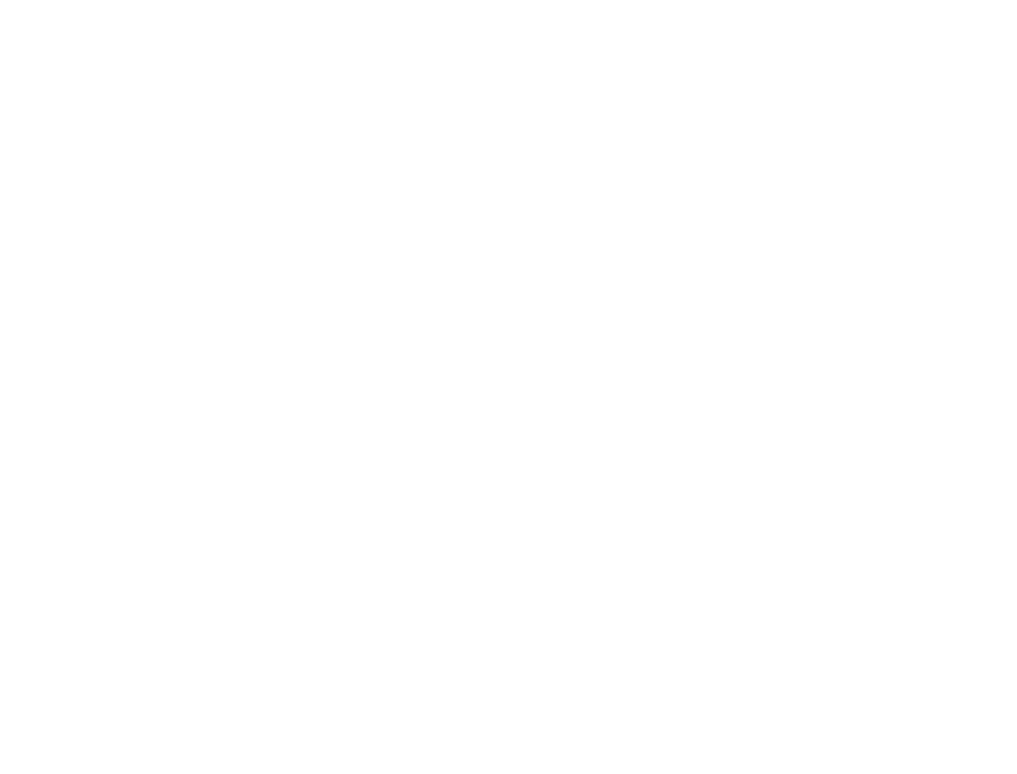
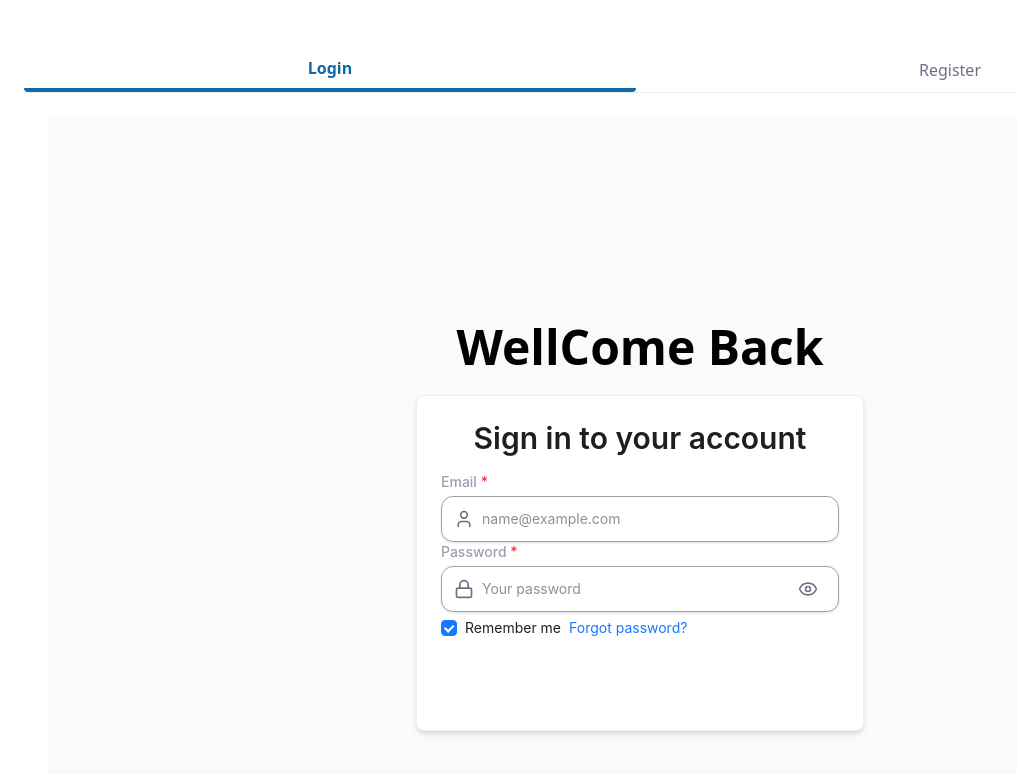
Before and after one commit to kaniz-naqvi/EMS, a React (Vite) app in the folder Client/: page /auth in a window 1280 px wide. Shown: the top 774 px of the page, without its empty margins (0-1017 px from the left). Built offline with nearby package versions, Linux system fonts and the light colour scheme.

Commit message:
Login Page

```diff
--- a/Client/package.json
+++ b/Client/package.json
@@ -12,6 +12,7 @@
   "dependencies": {
     "@phosphor-icons/react": "^2.1.10",
     "@tailwindcss/vite": "^4.1.13",
+    "antd": "^5.27.4",
     "lucide-react": "^0.544.0",
     "react": "^19.1.1",
     "react-dom": "^19.1.1",
--- a/Client/src/App.jsx
+++ b/Client/src/App.jsx
@@ -10,6 +10,7 @@
 import Loader from "./components/Atoms/Loader/Loader";
 import ProtectedRoute from "./utils/routes/ProtectedRoute";
 import NotFoundPage from "./Pages/PageNotFound/PageNotFound";
+import Auth from "./Pages/Auth/Auth";
 
 export default function App() {
   const routes = allowedRoutes();
@@ -64,23 +65,8 @@
       </Route>
 
       {/* Auth */}
-      <Route path="/auth">
-        {authLinks.map((r) => {
-          const Component = r.view;
-          return (
-            <Route
-              key={r.path}
-              path={r.path}
-              element={
-                <Suspense fallback={<Loader />}>
-                  <Component />
-                </Suspense>
-              }
-            />
-          );
-        })}
-      </Route>
 
+      <Route path="/auth" element={<Auth />} />
       {/* Catch-all */}
       <Route path="*" element={<NotFoundPage />} />
     </Routes>
--- /dev/null
+++ b/Client/src/Pages/Auth/Auth.jsx
@@ -0,0 +1,35 @@
+import React, { useState } from "react";
+import Login from "./modules/Login";
+import Register from "./modules/Register";
+import { H1 } from "@/components/Atoms/Shared/headings";
+import TabComponent from "@/components/Atoms/Tabs/TabComponent";
+import { useTheme } from "@/styles/theme";
+
+const Auth = () => {
+  const theme = useTheme();
+  // const [activeTab, setActiveTab] = useState("Login");
+
+  const tabs = [
+    { name: "Login", component: <Login /> },
+    { name: "Register", component: <Register /> },
+  ];
+
+  return (
+    <div className="lg:p-6 p-1">
+      <H1 className="text-center mb-4">
+        {/* {activeTab === "Login" ? "Welcome Back" : "Let’s Get Started"} */}
+      </H1>
+
+      <TabComponent
+        tabs={tabs}
+
+        onTabChange={(tabName) => setActiveTab(tabName)}
+        variant="underline"
+        grayBg={theme?.grayBg}
+    className="my-5"
+ />
+    </div>
+  );
+};
+
+export default Auth;
--- /dev/null
+++ b/Client/src/Pages/Auth/modules/Login.jsx
@@ -0,0 +1,71 @@
+import React from "react";
+import { H1, H3 } from "@/components/Atoms/Shared/headings";
+import { Form, Checkbox, Card } from "antd";
+import Button from "@/components/Atoms/Buttons/Buttons"; // custom button
+import InputComponent from "@/components/Atoms/Shared/Input"; // custom input
+import { Link } from "react-router-dom";
+
+const Login = ({ theme }) => {
+  const ghost = theme?.ghostColor;
+
+  const onFinish = (values) => {
+    console.log("Login form submitted:", values);
+  };
+
+  return (
+    <div className="flex flex-col items-center justify-center min-h-screen p-4 bg-gray-50">
+      <H1 className="text-center mt-5 mb-6">WellCome Back</H1>
+
+      <Card className="w-full max-w-md rounded-2xl shadow-md">
+        <H3 className="text-center mb-6">Sign in to your account</H3>
+
+        {/* Use AntD Form so validation works */}
+        <Form
+          name="login"
+          layout="vertical"
+          initialValues={{ remember: true }}
+          onFinish={onFinish}
+        >
+          {/* Email */}
+
+            <InputComponent
+              label="Email"
+              type="text"
+              icon="profile"
+              placeholder="name@example.com"
+              required
+            />
+
+          {/* Password */}
+
+            <InputComponent
+              label="Password"
+              type="password"
+              icon="lock"
+              placeholder="Your password"
+              required
+            />
+
+          {/* Remember Me + Forgot Password */}
+          <Form.Item className="flex items-center justify-between">
+            <Form.Item name="remember" valuePropName="checked" noStyle>
+              <Checkbox>Remember me</Checkbox>
+            </Form.Item>
+            <Link to="/">Forgot password?</Link>
+          </Form.Item>
+
+          {/* Submit Button */}
+            <Button
+              color={ghost}
+              className="w-full lg:w-auto"
+              type="submit" // tells AntD Form this submits
+            >
+              Sign in
+            </Button>
+        </Form>
+      </Card>
+    </div>
+  );
+};
+
+export default Login;
--- /dev/null
+++ b/Client/src/Pages/Auth/modules/Register.jsx
@@ -0,0 +1,9 @@
+import React from 'react'
+
+const Register = () => {
+  return (
+    <div>Register</div>
+  )
+}
+
+export default Register
--- a/Client/src/components/Atoms/Buttons/Buttons.jsx
+++ b/Client/src/components/Atoms/Buttons/Buttons.jsx
@@ -3,15 +3,15 @@
 const Button = ({
   children,
   variant = "primary", // 'primary' | 'secondary' | 'ghost'
-  color = "#0E6BA8", // Accept color from parent
+  color, // Accept color from parent
   onClick,
   disabled = false,
   className = "",
   style = {},
-  rounded = "rounded-lg",
+  rounded = "rounded",
   ...props
 }) => {
-  const baseClasses = `px-4 flex items-center gap-1 cursor-pointer py-2 ${rounded} transition font-medium focus:outline-none focus:ring-2 focus:ring-offset-2`;
+  const baseClasses = `px-4 cursor-pointer py-2 ${rounded}  transition font-medium focus:outline-none focus:ring-2 focus:ring-offset-2`;
 
   // Use passed color or fallback to current text color
   const buttonColor = color || "currentColor";
--- a/Client/src/utils/helpers/iconsHelper.js
+++ b/Client/src/utils/helpers/iconsHelper.js
@@ -15,6 +15,7 @@
   Upload,
   Download,
   Building2,
+  Lock,
 } from "lucide-react";
 import {
   FoldersIcon,
@@ -47,6 +48,7 @@
   analytics: BarChart,
   upload: Upload,
   download: Download,
+  lock: Lock,
 };
 
 export const getIcon = (icon) => {
--- a/Client/src/utils/routes/routes.js
+++ b/Client/src/utils/routes/routes.js
@@ -1,12 +1,23 @@
 import { lazy } from "react";
 import { getIcon } from "../helpers/iconsHelper";
-import { LAYOUT_DASHBOARD, urls } from "./route-paths";
+import { LAYOUT_AUTH, LAYOUT_DASHBOARD, urls } from "./route-paths";
 import { URL_Name } from "./url-names";
 // components
 const Home = lazy(() => import("@/Pages/Home/Home"));
+const Auth = lazy(() => import("@/Pages/Auth/Auth"));
 const Projects = lazy(() => import("@/Pages/Projects/Projects"));
 
 export const allRoutes = [
+  {
+    path: urls.Home,
+    name: URL_Name.home,
+    view: Home,
+    layout: LAYOUT_DASHBOARD,
+    icon: getIcon("home"),
+    showInNavLinks: true,
+    showInTopHeader: false,
+  },
+
   {
     path: urls.Home,
     name: URL_Name.home,
```
Also changed, not shown: 1 other file (tests, documents, lock files or other folders).
